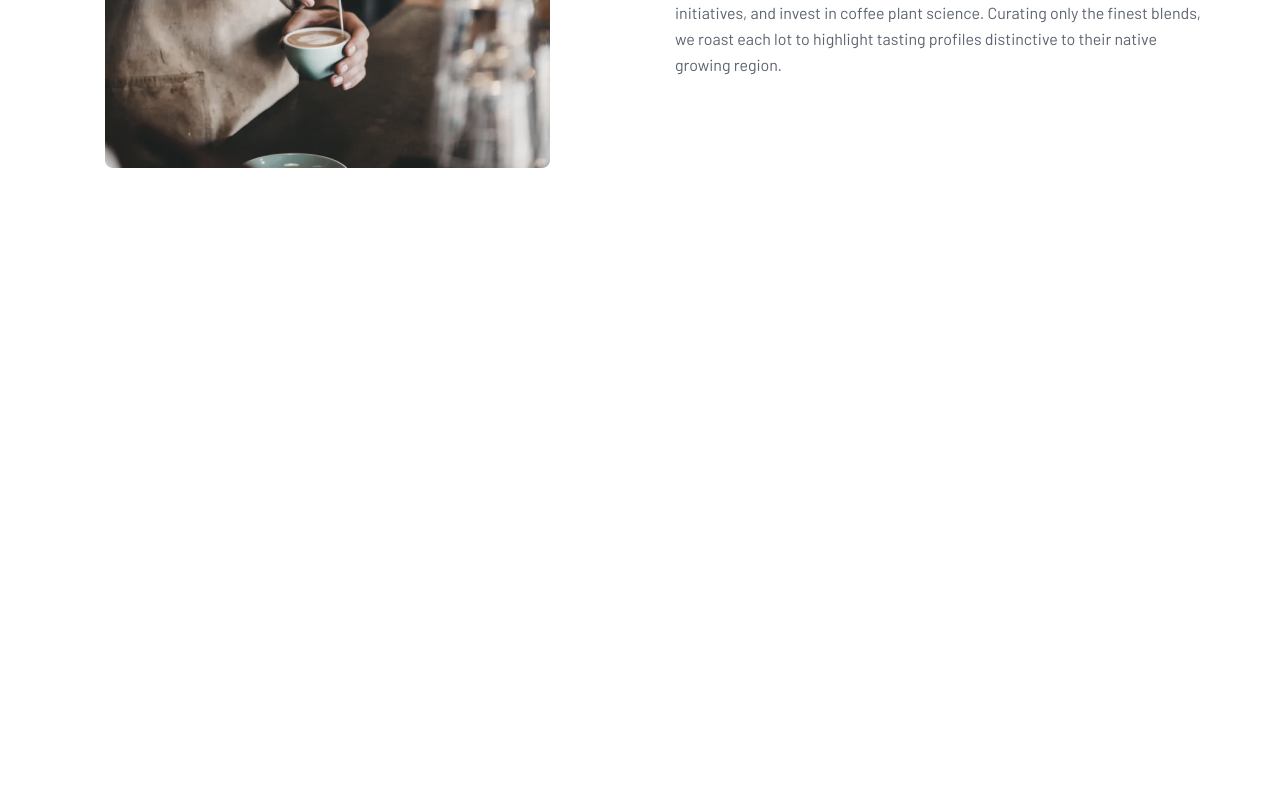
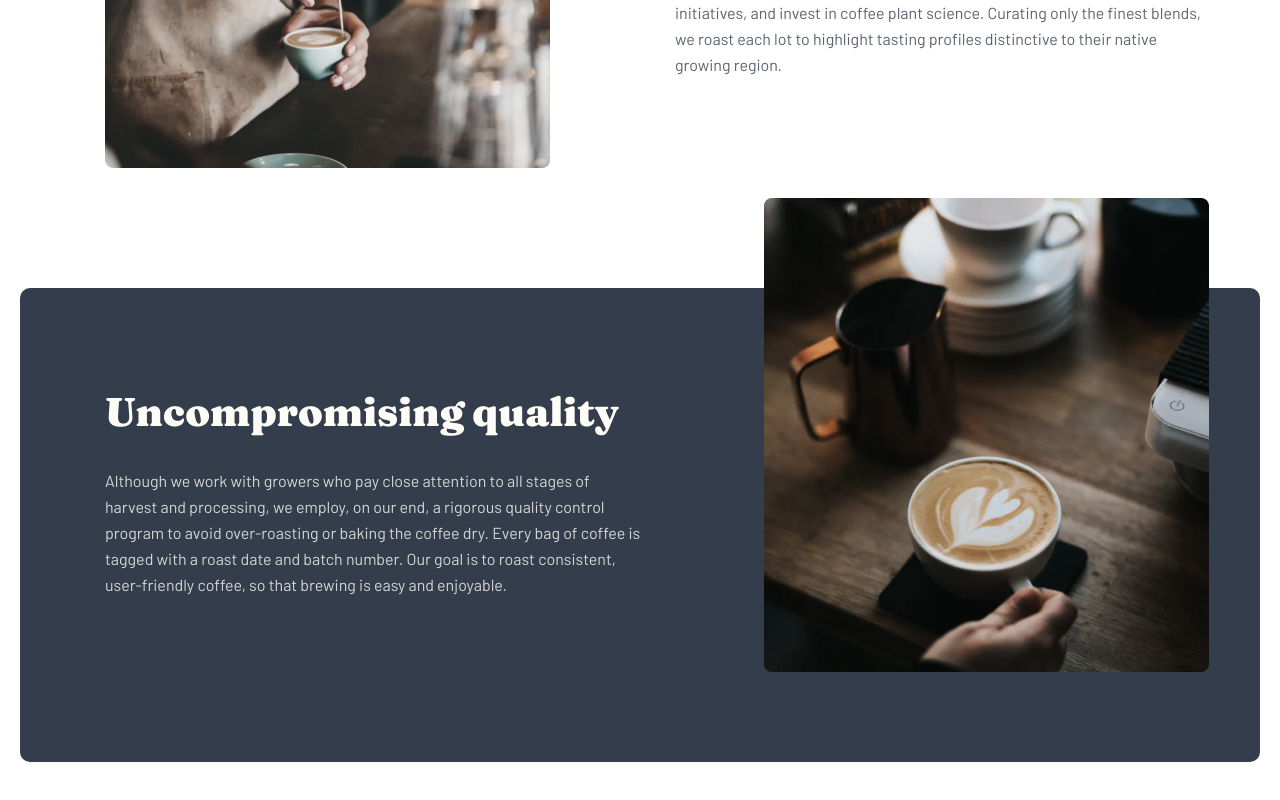
Before and after one commit to Shakha6313/Coffeeroastery-responsive, a plain HTML site: page about.html in a window 1280 px wide. Shown: the part 1085-1885 px from the top of the page. Before the commit the page ends 1373 px from the top, so only its background shows below. Drawn offline with Linux system fonts and the light colour scheme.

Commit message:
make some changes

```diff
--- a/about.html
+++ b/about.html
@@ -71,6 +71,24 @@
 
         </section>
 
+        <section class="quality">
+
+            <div class="quality__container">
+
+                <div class="quality__info">
+
+                    <h2 class="quality__heading">Uncompromising quality</h2>
+
+                    <p class="quality__text">Although we work with growers who pay close attention to all stages of harvest and processing, we employ, on our end, a rigorous quality control program to avoid over-roasting or baking the coffee dry. Every bag of coffee is tagged with a roast date and batch number. Our goal is to roast consistent, user-friendly coffee, so that brewing is easy and enjoyable.</p>
+
+                </div>
+
+                <img class="quality__img" src="./img/quality.png" alt="#">
+
+            </div>
+
+        </section>
+
     </main>
 
 </body>
--- a/scss/block/_about.scss
+++ b/scss/block/_about.scss
@@ -242,3 +242,48 @@
     }
 
 }
+
+// --------------------------------------------
+
+.quality {
+
+    &__container {
+        background-color: #333D4B;
+        position: relative;
+        height: 474px;
+        border-radius: 10px;
+        margin-bottom: 168px;
+    }
+
+    &__info {
+        padding-top: 100px;
+        padding-left: 85px;
+    }
+
+    &__heading {
+        font-family: 'Fraunces';
+        font-weight: 900;
+        font-size: 40px;
+        line-height: 48px;
+        color: #FEFCF7;
+        margin-bottom: 32px;
+    }
+
+    &__text {
+        font-family: 'Barlow';
+        font-style: normal;
+        font-weight: 400;
+        font-size: 16px;
+        line-height: 26px;
+        color: #FEFCF7;
+        opacity: 0.8;
+        width: 540px;
+    }
+
+    &__img {
+        position: absolute;
+        top: -19%;
+        left: 60%;
+
+    }
+}
```
Also changed, not shown: css/main.css, img/quality-tab.png (added), 1 other file.
